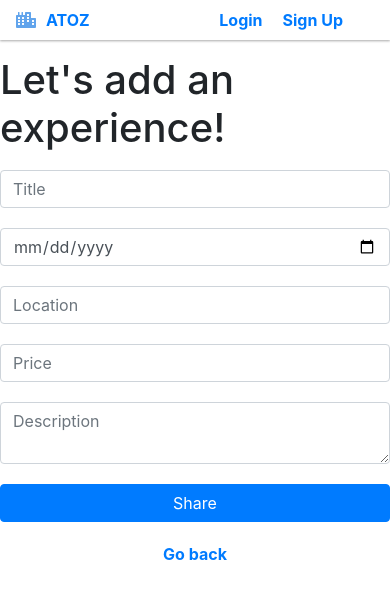
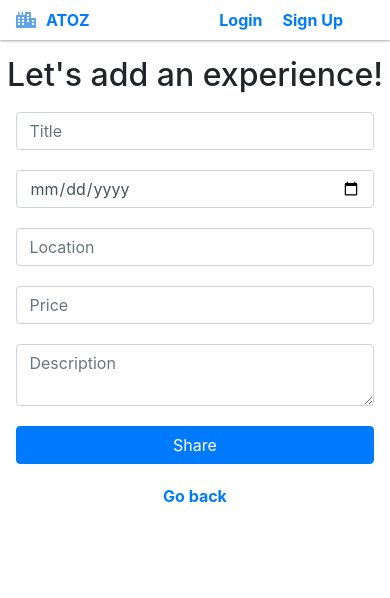
Before and after one commit to ZaurInvictus/AtoZ-react-redux-app, a React (Create React App) app: page /post in a window 390 px wide. Shown: the top 598 px of the page. Built offline with nearby package versions, Linux system fonts and the light colour scheme; sample sign-in values are in the browser's storage; a web font is replaced by a local one.

Commit message:
forms responsiveness updated

```diff
--- a/src/components/Dashboard/Dashboard.css
+++ b/src/components/Dashboard/Dashboard.css
@@ -141,14 +141,9 @@
   }
 
   .cta-box {
-    display: flex;
-    justify-content: center;
-    margin: 2px;
+    margin-bottom: 20px;
   }
 
-  .welcome-message {
-    display: none;
-  }
 
 
 /* CARD STYLES */
@@ -169,8 +164,28 @@
     font-size: 0.9rem;
   }
 
-  #card-btn {
-    width: 10%;
+ }
+
+
+/* MOBILE VIEW 550 PX*/
+ @media (max-width: 550px) {
+  #header {
+    font-size: 2.6rem;
+  }
+
+  .home-logo {
+    font-size: 2.2rem;
+  }
+
+  .welcome-message {
+    font-size: 0.9rem;
   }
 
  }
+
+
+
+
+  /* .welcome-message {
+    display: none;
+  } */
--- a/src/components/Forms/Post.css
+++ b/src/components/Forms/Post.css
@@ -4,13 +4,16 @@
   align-items: center;
  }
 
+
 .post-form {
+  display: flex;
+  justify-content: center;
   width: 100%;
   align-items: center;
   flex-direction: column;
-  display: flex;
-  justify-content: flex-start;
+  margin: 0 auto;
 }
+
 
 .btn-post {
   width:100%;
@@ -27,3 +30,14 @@
 p {
   font-size: 1rem;
 }
+
+
+@media (max-width: 550px) {
+  .post-form-header {
+    font-size: 2rem;
+  }
+
+  .post-form {
+    width: 95%;
+  }
+}
--- a/src/components/Forms/PostForm.js
+++ b/src/components/Forms/PostForm.js
@@ -40,7 +40,7 @@ render() {
   return (
    <div className='post-page'>
      <div className='post-wrapper'>
-     <h1>Let's add an experience!</h1>
+     <h1 className='post-form-header'>Let's add an experience!</h1>
     <Form className='post-form' onSubmit={this.postExperienceHandler}>
       <Input
         className='post-input'
--- /dev/null
+++ b/src/components/Forms/Update.css
@@ -0,0 +1,5 @@
+@media (max-width: 550px) {
+  .edit-form {
+    width: 95%;
+  }
+}
--- a/src/components/Forms/UpdateForm.js
+++ b/src/components/Forms/UpdateForm.js
@@ -1,5 +1,6 @@
 import React from 'react';
 import { Form, Input, Label, Button, Modal, ModalHeader, ModalBody, ModalFooter } from 'reactstrap';
+import './Update.css'
 
 class UpdateForm extends React.Component {
   state = {
@@ -34,7 +35,7 @@ toggle=()=> {
 
   render() {
     return (
-      <div className="edit-form">
+      <div className="edit-form-wrapper">
         <Modal isOpen={this.state.modal} toggle={this.toggle} className={this.props.className}>
           <ModalHeader >Update Experience</ModalHeader>
           <ModalBody>
```
